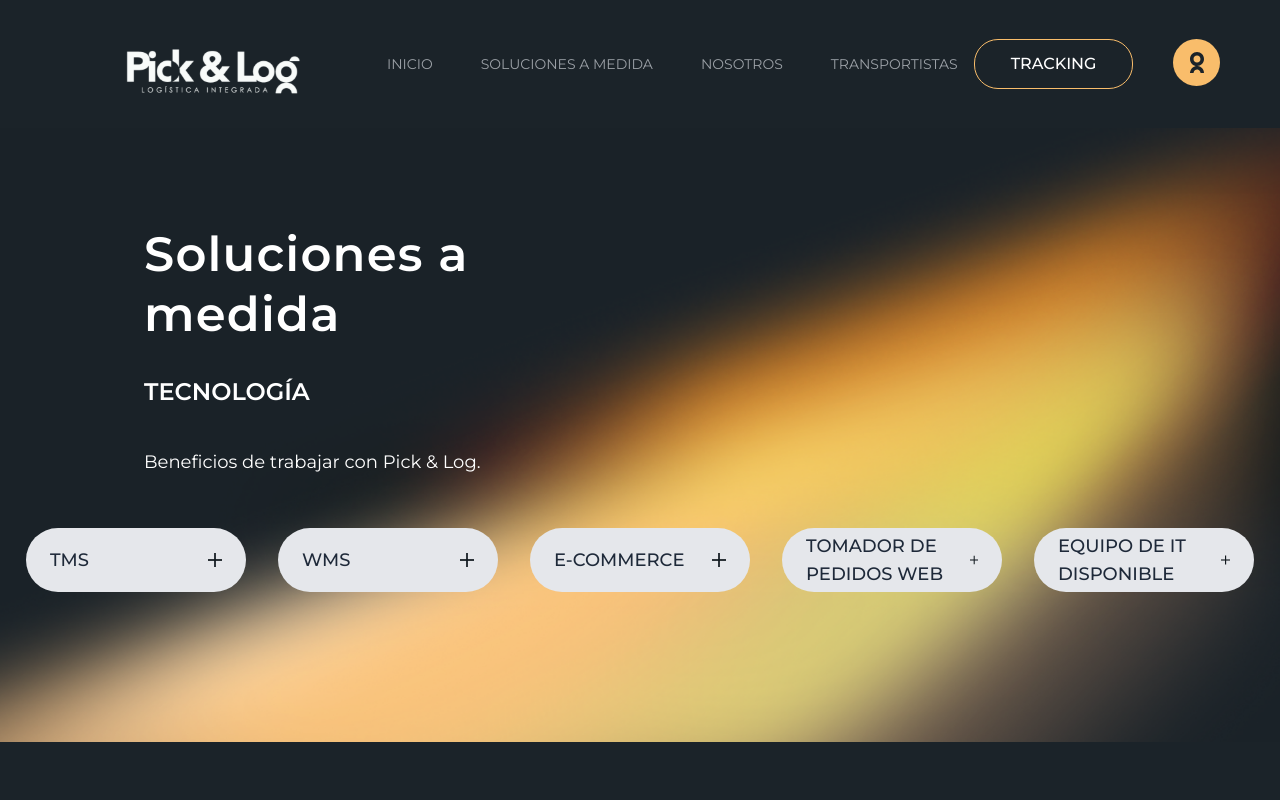
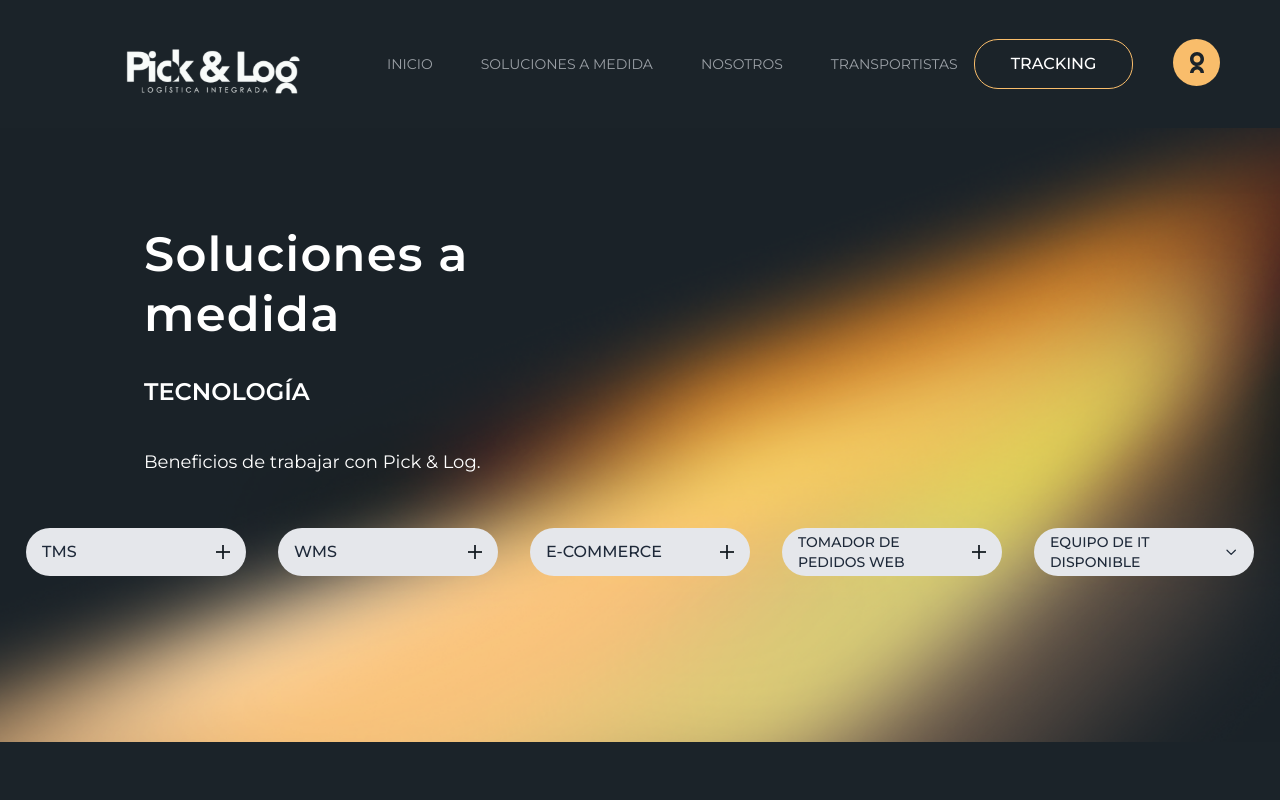
Before and after one commit to gabrieltoloza/picklogweb, a Nuxt app: page /soluciones in a window 1280 px wide. Shown: the top 800 px of the page. Built offline with nearby package versions, Linux system fonts and the light colour scheme.

Commit message:
ajustando 3ra Soluciones

```diff
--- a/app/components/Soluciones/DropdownSolutions.vue
+++ b/app/components/Soluciones/DropdownSolutions.vue
@@ -1,56 +1,104 @@
 <template>
-    <div
-        class="w-full bg-transparent text-white flex flex-col sm:flex-row sm:flex-wrap justify-center items-center sm:items-start gap-4 sm:gap-6 md:gap-8 pb-20 sm:pb-32 lg:pb-40">
-        <!-- Botón genérico -->
-        <div v-for="(item, index) in items" :key="index" class="dropdown dropdown-hover relative">
-            <div tabindex="0" role="button" class="w-[160px] sm:w-[200px] md:w-[220px] 2xl:w-[320px]
-           h-[44px] sm:h-[48px] md:h-[56px] xl:h-[64px] 2xl:h-[72px]
-           rounded-[36px] py-3 px-4 xl:py-5 xl:px-6 flex items-center justify-between
-           bg-gray-200 text-gray-800 hover:bg-[#F9BD6B] hover:text-gray-800 transition-all duration-300">
-                <span class="font-medium text-xs sm:text-sm md:text-base xl:text-lg 2xl:text-xl">
-                    {{ item.title }}
-                </span>
+    <div class="w-full bg-transparent text-white flex flex-wrap justify-center items-start gap-6 sm:gap-8 pb-40">
+
+
+        <!-- Botón 1 -->
+        <div class="dropdown dropdown-hover relative">
+            <div tabindex="0" role="button" class="w-[180px] sm:w-[220px] h-[48px] rounded-[36px] py-4 px-4 flex items-center justify-between
+               bg-gray-200 text-gray-800 hover:bg-[#F9BD6B] hover:text-gray-800 transition-all duration-300">
+                <span class="font-medium text-sm sm:text-base">TMS</span>
                 <svg width="14" height="14" viewBox="0 0 16 16" fill="none" xmlns="http://www.w3.org/2000/svg">
                     <path d="M0 8H16" stroke="#121A1F" stroke-width="2" />
                     <path d="M8 16L8 0" stroke="#121A1F" stroke-width="2" />
                 </svg>
             </div>
-
             <ul tabindex="0" class="dropdown-button dropdown-content menu absolute left-0 top-full bg-transparent rounded-[14px] z-10
-           w-[160px] sm:w-[200px] md:w-[220px] 2xl:w-[320px]
-           p-2 sm:p-3 md:p-5 xl:p-6 2xl:p-7 mt-3 shadow-lg border border-gray-400">
-                <p
-                    class="text-white text-xs sm:text-sm md:text-base xl:text-lg 2xl:text-xl p-3 sm:p-4 md:p-5 xl:p-6 2xl:p-7">
-                    {{ item.desc }}
+               w-[180px] sm:w-[220px] p-2 mt-3 shadow-lg border border-gray-400">
+                <p class="text-white text-sm sm:text-base p-4 sm:p-5">
+                    Dashboard para monitorear el estado de los pedidos en tiempo real.
                 </p>
             </ul>
         </div>
+
+
+        <!-- Botón 2 -->
+        <div class="dropdown dropdown-hover">
+            <div tabindex="0" role="button" class="w-[180px] sm:w-[220px] h-[48px] rounded-[36px] py-4 px-4 flex items-center justify-between
+               bg-gray-200 text-gray-800 hover:bg-[#F9BD6B] hover:text-gray-800 transition-all duration-300">
+                <span class="font-medium text-sm sm:text-base">WMS</span>
+                <svg width="14" height="14" viewBox="0 0 16 16" fill="none" xmlns="http://www.w3.org/2000/svg">
+                    <path d="M0 8H16" stroke="#121A1F" stroke-width="2" />
+                    <path d="M8 16L8 0" stroke="#121A1F" stroke-width="2" />
+                </svg>
+            </div>
+            <ul tabindex="0" class="dropdown-button dropdown-content menu absolute left-0 top-full bg-transparent rounded-[14px] z-10
+               w-[180px] sm:w-[220px] p-2 mt-3 shadow-lg border border-gray-400">
+                <p class="text-white text-sm sm:text-base p-4 sm:p-5">
+                    Trazabilidad en línea las 24 horas, los 365 días del año.
+                    Seguimiento de inventario en tiempo real para reponer a tiempo y evitar quiebres de stock.
+                </p>
+            </ul>
+        </div>
+
+        <!-- Botón 3 -->
+        <div class="dropdown dropdown-hover">
+            <div tabindex="0" role="button" class="w-[180px] sm:w-[220px] h-[48px] rounded-[36px] py-4 px-4 flex items-center justify-between
+               bg-gray-200 text-gray-800 hover:bg-[#F9BD6B] hover:text-gray-800 transition-all duration-300">
+                <span class="font-medium text-sm sm:text-base">E-COMMERCE</span>
+                <svg width="14" height="14" viewBox="0 0 16 16" fill="none" xmlns="http://www.w3.org/2000/svg">
+                    <path d="M0 8H16" stroke="#121A1F" stroke-width="2" />
+                    <path d="M8 16L8 0" stroke="#121A1F" stroke-width="2" />
+                </svg>
+            </div>
+            <ul tabindex="0" class="dropdown-button dropdown-content menu absolute left-0 top-full bg-transparent rounded-[14px] z-10
+               w-[180px] sm:w-[220px] p-2 mt-3 shadow-lg border border-gray-400">
+                <p class="text-white text-sm sm:text-base p-4 sm:p-5">
+                    Integración a medida con tu e-commerce y/o marketplace para gestionar tus ventas.
+                </p>
+            </ul>
+        </div>
+
+        <!-- Botón 4 -->
+        <div class="dropdown dropdown-hover relative group">
+            <div tabindex="0" role="button" class="w-[180px] sm:w-[220px] h-[48px] rounded-[36px] py-4 px-4 flex items-center justify-between
+               bg-gray-200 text-gray-800 hover:bg-[#F9BD6B] hover:text-gray-800 transition-all duration-300">
+                <span class="w-[80%] font-medium text-sm ">TOMADOR DE PEDIDOS WEB</span>
+                <svg width="14" height="14" viewBox="0 0 16 16" fill="none" xmlns="http://www.w3.org/2000/svg">
+                    <path d="M0 8H16" stroke="#121A1F" stroke-width="2" />
+                    <path d="M8 16L8 0" stroke="#121A1F" stroke-width="2" />
+                </svg>
+            </div>
+            <ul tabindex="0" class="dropdown-button dropdown-content menu absolute left-0 top-full bg-transparent rounded-[14px] z-10
+               w-[180px] sm:w-[220px] p-2 mt-3 shadow-lg border border-gray-400">
+                <p class="text-white text-sm sm:text-base p-4 sm:p-5">
+                    Ingresa pedidos online.
+                    Desde cualquier lugar y en cualquier momento.
+                </p>
+            </ul>
+        </div>
+
+        <!-- Botón 5 -->
+        <div class="dropdown dropdown-hover">
+            <div tabindex="0" role="button" class="w-[180px] sm:w-[220px] h-[48px] rounded-[36px] py-4 px-4 flex items-center justify-between
+               bg-gray-200 text-gray-800 hover:bg-[#F9BD6B] hover:text-gray-800 transition-all duration-300">
+                <span class="font-medium text-sm ">EQUIPO DE IT DISPONIBLE</span>
+                <svg xmlns="http://www.w3.org/2000/svg" class="h-4 w-4" fill="none" viewBox="0 0 24 24"
+                    stroke="currentColor">
+                    <path stroke-linecap="round" stroke-linejoin="round" stroke-width="2" d="M19 9l-7 7-7-7" />
+                </svg>
+            </div>
+            <ul tabindex="0" class="dropdown-button dropdown-content menu absolute left-0 top-full bg-transparent rounded-[14px] z-10
+               w-[180px] sm:w-[220px] p-2 mt-3 shadow-lg border border-gray-400">
+                <p class="text-white text-sm sm:text-base p-4 sm:p-5">
+                    Soporte técnico especializado para acompañar tu operación <b>cuando lo necesites</b>.
+                </p>
+            </ul>
+        </div>
+
     </div>
 </template>
 
 <script setup lang="ts">
-const items = [
-    {
-        title: "TMS",
-        desc: "Dashboard para monitorear el estado de los pedidos en tiempo real.",
-    },
-    {
-        title: "WMS",
-        desc: "Trazabilidad en línea las 24 horas, los 365 días del año. Seguimiento de inventario en tiempo real para reponer a tiempo y evitar quiebres de stock.",
-    },
-    {
-        title: "E-COMMERCE",
-        desc: "Integración a medida con tu e-commerce y/o marketplace para gestionar tus ventas.",
-    },
-    {
-        title: "TOMADOR DE PEDIDOS WEB",
-        desc: "Ingresa pedidos online. Desde cualquier lugar y en cualquier momento.",
-    },
-    {
-        title: "EQUIPO DE IT DISPONIBLE",
-        desc: "Soporte técnico especializado para acompañar tu operación cuando lo necesites.",
-    },
-];
 </script>
 
 <style scoped>
@@ -61,7 +109,7 @@ const items = [
 }
 
 .dropdown-button::before {
-    content: "";
+    content: '';
     position: absolute;
     top: 0;
     left: 0;
@@ -74,9 +122,11 @@ const items = [
             rgba(255, 255, 255, 0.1) 25%,
             rgba(107, 114, 128, 0.7) 50%,
             rgba(107, 114, 128, 1) 100%);
-    -webkit-mask: linear-gradient(#fff 0 0) content-box,
+    -webkit-mask:
+        linear-gradient(#fff 0 0) content-box,
         linear-gradient(#fff 0 0) border-box;
-    mask: linear-gradient(#fff 0 0) content-box,
+    mask:
+        linear-gradient(#fff 0 0) content-box,
         linear-gradient(#fff 0 0) border-box;
     -webkit-mask-composite: xor;
     mask-composite: exclude;
@@ -84,25 +134,3 @@ const items = [
     pointer-events: none;
 }
 </style>
-
-
-
-
-<!--
-<div class="dropdown dropdown-hover relative">
-    <div tabindex="0" role="button"
-        class="w-[180px] sm:w-[220px] md:w-[260px] lg:w-[300px] h-[48px] md:h-[56px] lg:h-[64px] rounded-[36px] py-4 px-4 md:py-5 md:px-6 flex items-center justify-between
-        bg-gray-200 text-gray-800 hover:bg-[#F9BD6B] hover:text-gray-800 transition-all duration-300">
-        <span class="font-medium text-sm sm:text-base md:text-lg lg:text-xl">TMS</span>
-        <svg width="16" height="16" viewBox="0 0 16 16" fill="none" xmlns="http://www.w3.org/2000/svg">
-            <path d="M0 8H16" stroke="#121A1F" stroke-width="2" />
-            <path d="M8 16L8 0" stroke="#121A1F" stroke-width="2" />
-        </svg>
-    </div>
-<ul tabindex="0" class="dropdown-button dropdown-content menu absolute left-0 top-full bg-transparent rounded-[14px] z-10
-        w-[180px] sm:w-[220px] md:w-[260px] lg:w-[300px] p-2 md:p-4 mt-3 shadow-lg border border-gray-400">
-        <p class="text-white text-sm sm:text-base md:text-lg p-4 sm:p-5 md:p-6">
-            Dashboard para monitorear el estado de los pedidos en tiempo real.
-        </p>
-    </ul>
-</div> -->
```
